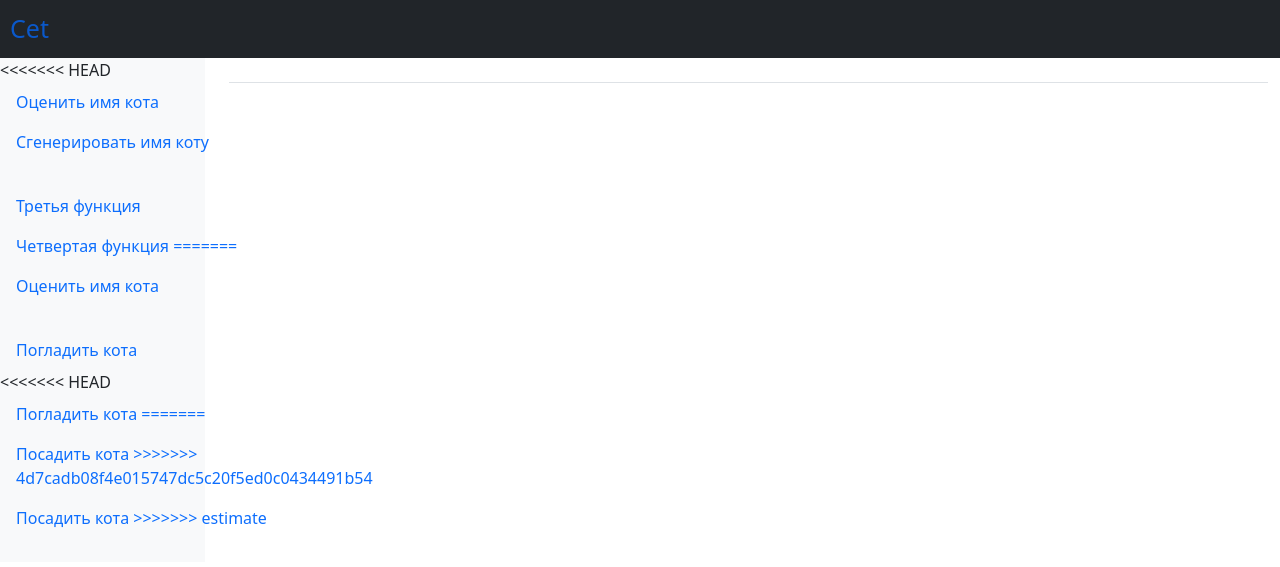
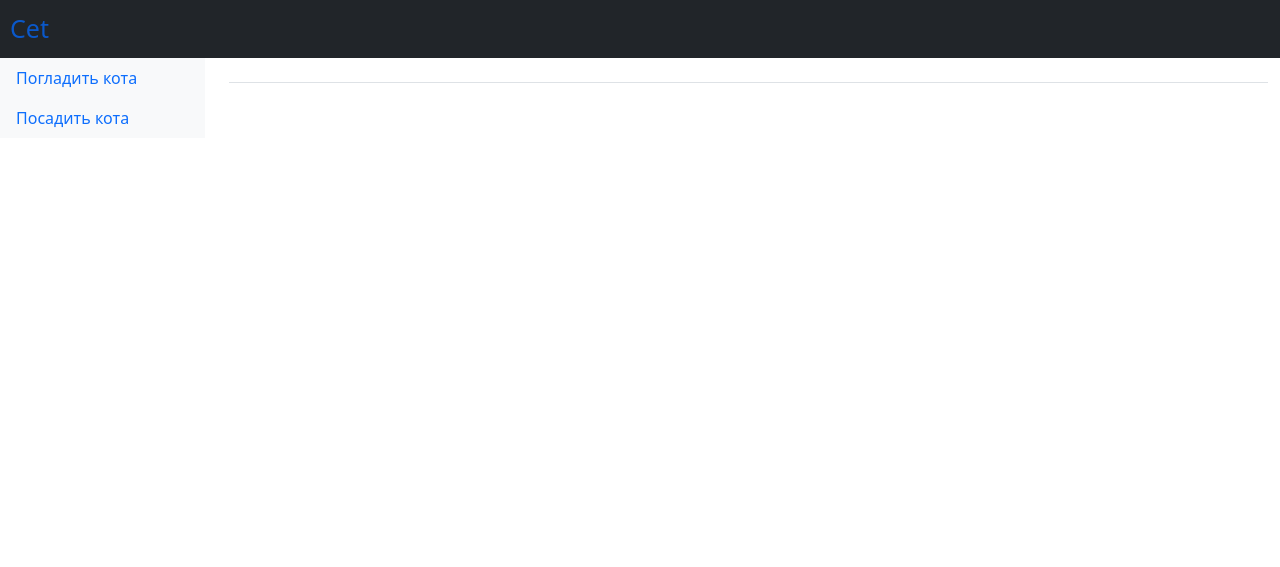
Before and after one commit to SosaiKyrosai/UP_Miapo2, a Django app: template Cet/core/templates/core/base.html in a window 1280 px wide. Shown: the top 567 px of the page. Run offline with Django 4.2, Linux system fonts and the light colour scheme; the template is opened without the code that fills it, so the values that code supplies are empty; some libraries are stand-ins or nearby versions.

Commit message:
Update base.html
Многое убрал

```diff
--- a/Cet/core/templates/core/base.html
+++ b/Cet/core/templates/core/base.html
@@ -22,48 +22,13 @@
             <div class="sidebar-sticky">
             <ul class="nav flex-column">
               <li class="nav-item">
-<<<<<<< HEAD
-                <a class="nav-link active" href="#">
-                  Оценить имя кота
-                </a>
-              </li>
-              <li class="nav-item">
-                <a class="nav-link" href="#">
-                  Сгенерировать имя коту
-                </a>
-              </li>
-              <li class="nav-item">
-                <a class="nav-link" href="#">
-                  Третья функция
-                </a>
-              </li>
-              <li class="nav-item">
-                <a class="nav-link" href="#">
-                  Четвертая функция
-=======
-                <a class="nav-link active" href="{%url 'estName'%}">
-                  Оценить имя кота
-                </a>
-              </li>
-             <li class="nav-item">
                 <a class="nav-link" href="{%url 'pCat'%}">
                   Погладить кота
                 </a>
               </li>
               <li class="nav-item">
-<<<<<<< HEAD
-                <a class="nav-link" href="{%url 'pCat'%}">
-                  Погладить кота
-=======
                 <a class="nav-link" href="{%url 'arrCats'%}">
                   Посадить кота
->>>>>>> 4d7cadb08f4e015747dc5c20f5ed0c0434491b54
-                </a>
-              </li>
-              <li class="nav-item">
-                <a class="nav-link" href="{%url 'arrCats'%}">
-                  Посадить кота
->>>>>>> estimate
                 </a>
               </li>
             </ul>
```
